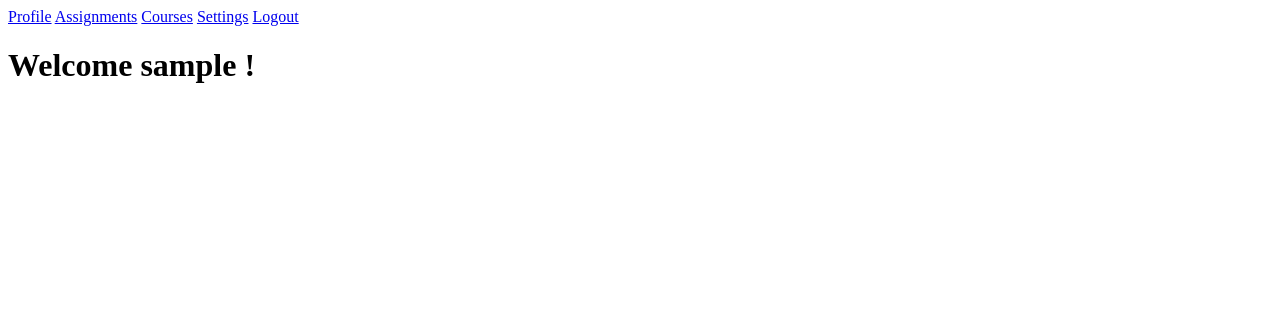
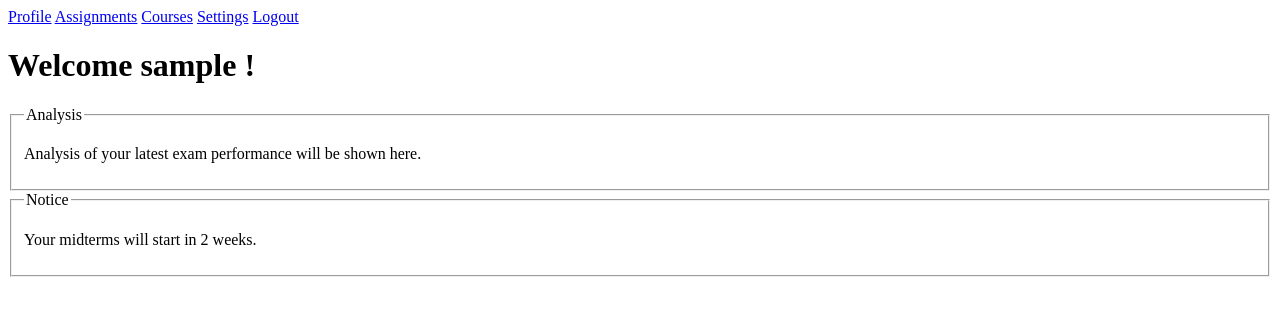
Before and after one commit to Abip-82/Can-You-Find-The-Bugs, a Flask app: page /profile in a window 1280 px wide. Shown: the top 316 px of the page. Run offline with Flask 3, Linux system fonts and the light colour scheme; the visitor is signed in with stand-in values (Sample User, id 1).

Commit message:
basic html for profie page

```diff
--- a/templates/profile.html
+++ b/templates/profile.html
@@ -15,6 +15,24 @@
     </nav>
     {%block content%}
     <h1>Welcome {{username}} !</h1>
+      <div>
+        <div>
+            <fieldset><legend>Analysis</legend>
+            <p>
+                Analysis of your latest exam performance will be shown here.
+            </p></fieldset>
+        </div>
+        <div>
+            <fieldset>
+                <legend>
+                    Notice
+                </legend>
+                <p>
+                    Your midterms will start in 2 weeks.
+                </p>
+            </fieldset>
+        </div>
+      </div>
     {%endblock%}
 </body>
 </html>
--- a/templates/settings.html
+++ b/templates/settings.html
@@ -9,7 +9,7 @@
     <div>
         <fieldset>
             <legend>Account Settings</legend>
-            Email:bobthebuilderlegendaryguy@gmail.com
+            Username:{{username}}
             <button onclick="alert('Nice try. But no.')">Update</button><br>
             Password:<button onclick="alert('67 bro 67')">Show Password</button><button onclick="alert('lol no')">Update Password</button>
         </fieldset>
--- a/views.py
+++ b/views.py
@@ -56,4 +56,4 @@ def settings():
     if not username:
         error="You are not logged in yet"
         return render_template("base.html",error= error)
-    return render_template("settings.html", uid=uid , role=role)
+    return render_template("settings.html", uid=uid , role=role, username=username)
```
